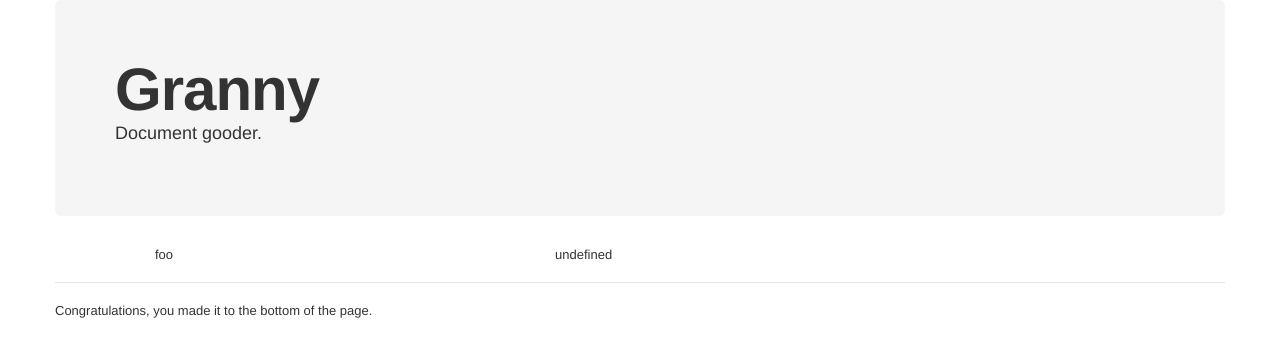
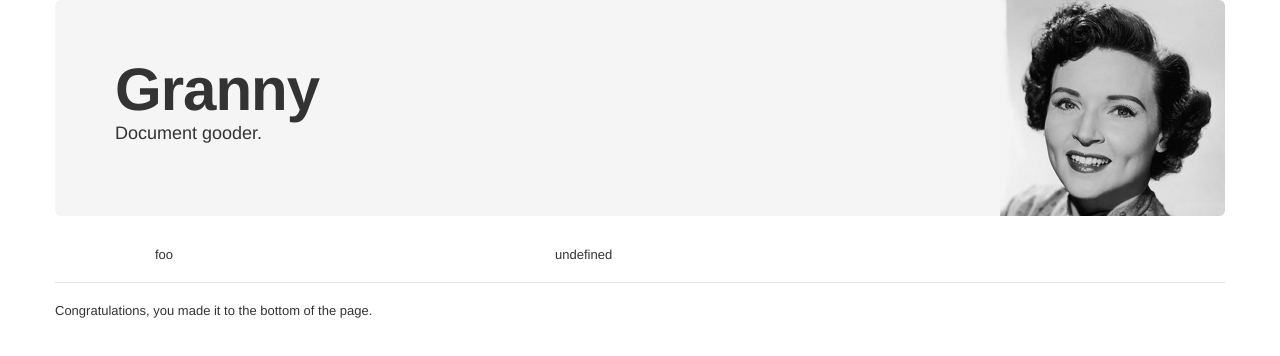
Before and after one commit to termie/granny, a plain HTML site: page www/index.html in a window 1280 px wide. Drawn offline with Linux system fonts and the light colour scheme.

Commit message:
add a granny

```diff
--- /dev/null
+++ b/www/css/screen.css
@@ -0,0 +1,5 @@
+#granny {
+  background-image: url('../img/betty.jpg');
+  background-position: top right;
+  background-repeat: no-repeat;
+}
--- a/www/index.html
+++ b/www/index.html
@@ -4,11 +4,12 @@
 
     <link href="css/bootstrap.css" rel="stylesheet" />
     <link href="css/bootstrap-responsive.css" rel="stylesheet">
+    <link href="css/screen.css" rel="stylesheet" />
 
   </head>
   <body>
     <div class="container">
-      <div class="hero-unit">
+      <div class="hero-unit" id="granny">
         <h1>Granny</h1>
         <p>Document gooder.</p>
       </div>
```
Also changed, not shown: www/img/betty.jpg (added).
